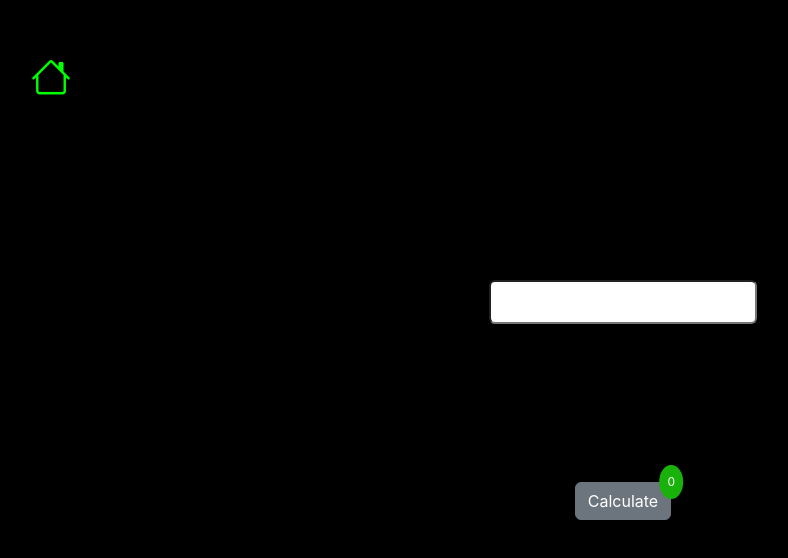
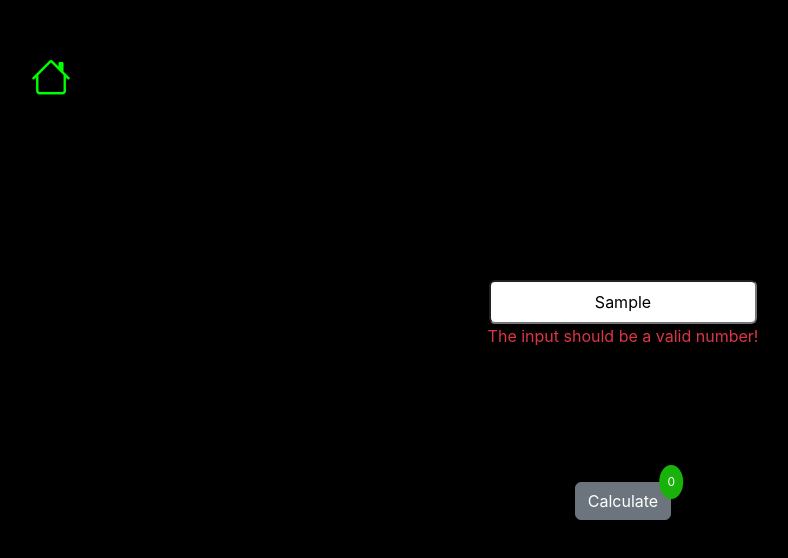
Before and after one commit to sarah-hbb/inno-tractor-assignments, a React (Create React App) app: page /calculate in a window 1280 px wide. Both pictures are taken after typing "Sample" into the empty fields and a click on the button "Calculate". Shown: the top 558 px of the page, without its empty margins (17-805 px from the left). Built offline with nearby package versions, Linux system fonts and the light colour scheme.

Commit message:
Adjust input validation logic

```diff
--- a/src/pages/Calculate.tsx
+++ b/src/pages/Calculate.tsx
@@ -3,32 +3,28 @@ import classes from "./Calculation.module.css";
 
 const Calculate: React.FC = () => {
   const [numbers, setNumbers] = useState<number[]>([]);
-  const [inputNumber, setInputNumber] = useState<number | "">("");
-  const [invalidError, setInvalidError] = useState<boolean>(false);
+  const [input, setInput] = useState<string>("");
   const [valid, setIsValid] = useState<boolean>(false);
-
-  // Assumed numbers > 50 and < 0 are invalid
+  const [showValidation, setShowValidation] = useState<boolean>(false);
 
   const handleChange = (e: React.ChangeEvent<HTMLInputElement>) => {
-    let input = Math.floor(Number(e.target.value));
-    if (!Boolean(input) && e.target.value !== "") return;
-    if (Number(e.target.value) > 50 || Number(e.target.value) < 0) {
-      setInvalidError(true);
+    setShowValidation(true);
+    setInput(e.target.value);
+    if (!Number(e.target.value)) {
       setIsValid(false);
     } else {
-      setInvalidError(false);
       setIsValid(true);
-      setInputNumber(Number(e.target.value));
     }
   };
 
   const handleSubmit = (e: React.FormEvent<HTMLFormElement>) => {
     e.preventDefault();
-    if (inputNumber && !invalidError) {
+    if (input && valid) {
+      const inputNumber = Math.floor(Number(input));
       setNumbers((prvNumbers) => [...prvNumbers, inputNumber]);
       setIsValid(false);
-      setInvalidError(false);
-      setInputNumber("");
+      setShowValidation(false);
+      setInput("");
     }
   };
 
@@ -58,14 +54,15 @@ const Calculate: React.FC = () => {
             type="text"
             className="rounded-2 p-2 text-center"
             onChange={handleChange}
-            value={inputNumber}
+            value={input}
           />
-          {invalidError && (
-            <p className="text-danger ">
-              The entered number should be between 0 and 50
+          {showValidation && (
+            <p className={`${valid ? "text-success" : "text-danger"}`}>
+              {valid
+                ? "The input is valid"
+                : "The input should be a valid number!"}
             </p>
           )}
-          {valid && <p className="text-success">The entered number is valid</p>}
         </div>
         <div className="position-relative mt-4">
           <span
```
